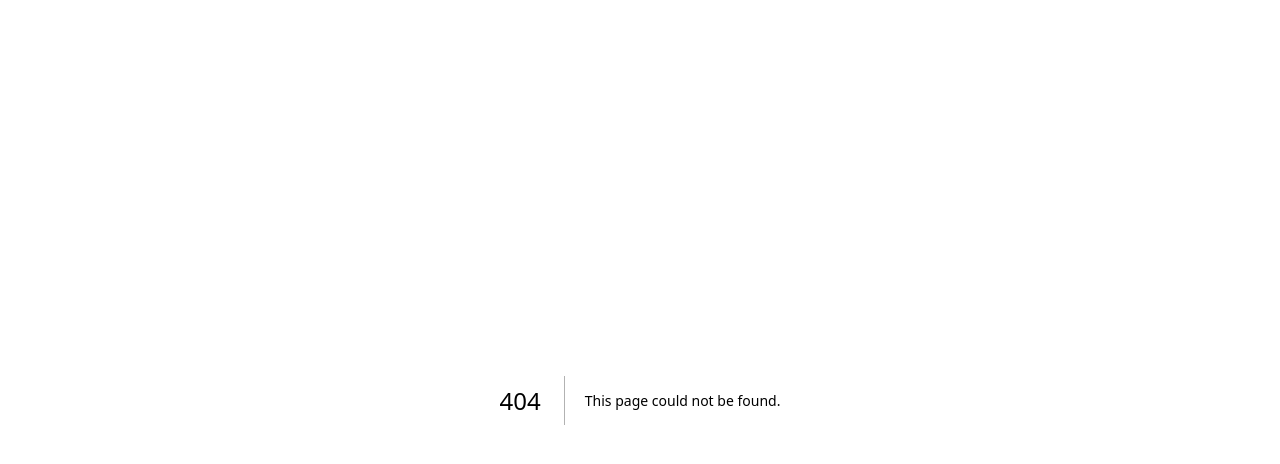
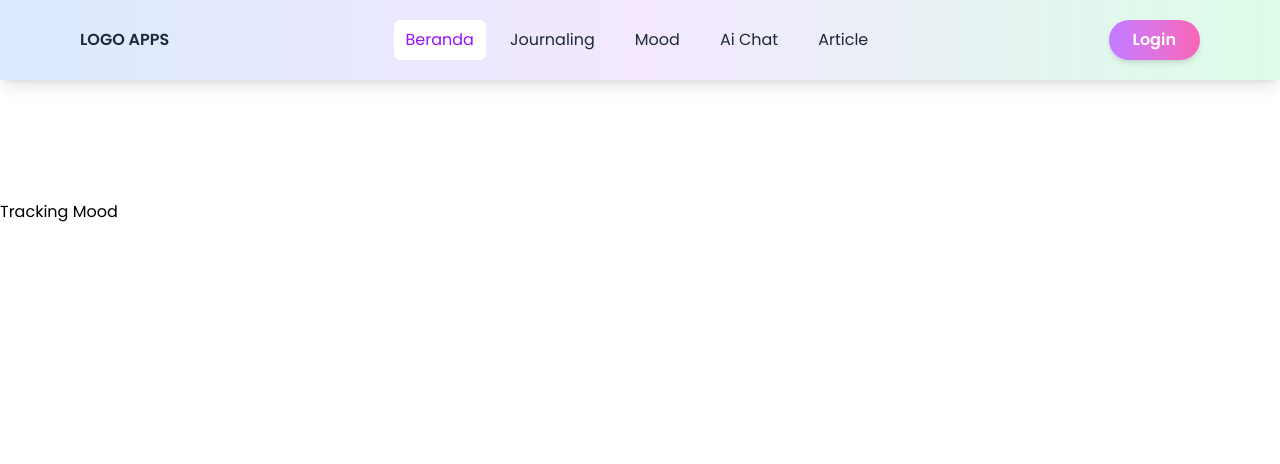
Before and after one commit to sryaerlmba/mental-health-apps, a Next.js app: page /ai-chat in a window 1280 px wide. Before the commit this address had no page. Shown: the top 464 px of the page. Built offline with nearby package versions, Linux system fonts and the light colour scheme.

Commit message:
add pages

```diff
--- /dev/null
+++ b/app/(main)/ai-chat/page.tsx
@@ -0,0 +1,7 @@
+export default function AiChat() {
+  return (
+    <div className="mt-50">
+      <h1>Tracking Mood</h1>
+    </div>
+  );
+}
--- /dev/null
+++ b/app/(main)/artikel/page.tsx
@@ -0,0 +1,7 @@
+export default function Artikel() {
+    return (
+        <div className="mt-50">
+            <h1>Tracking Mood</h1>
+        </div>
+    );
+}
--- /dev/null
+++ b/app/(main)/jurnaling/page.tsx
@@ -0,0 +1,7 @@
+export default function Jurnaling() {
+    return (
+        <div className="mt-50">
+            <h1>Tracking Mood</h1>
+        </div>
+    );
+}
--- a/app/(main)/page.tsx
+++ b/app/(main)/page.tsx
@@ -10,7 +10,7 @@ export default async function Home() {
     <div>
       <Hero
         title="Yuk rawat kesehatan mentalmu bareng"
-        highlight="Judul Apps"
+        highlight="InnerCare"
         description="AI curhat, journaling harian, dan pelacak mood, semua dalam satu aplikasi."
         buttonLabel="Mulai Perjalananmu"
         stats={[
--- /dev/null
+++ b/app/(main)/tracking-mood/page.tsx
@@ -0,0 +1,7 @@
+export default function TrackingMood() {
+    return (
+        <div className="mt-50">
+            <h1>Tracking Mood</h1>
+        </div>
+    );
+}
```
